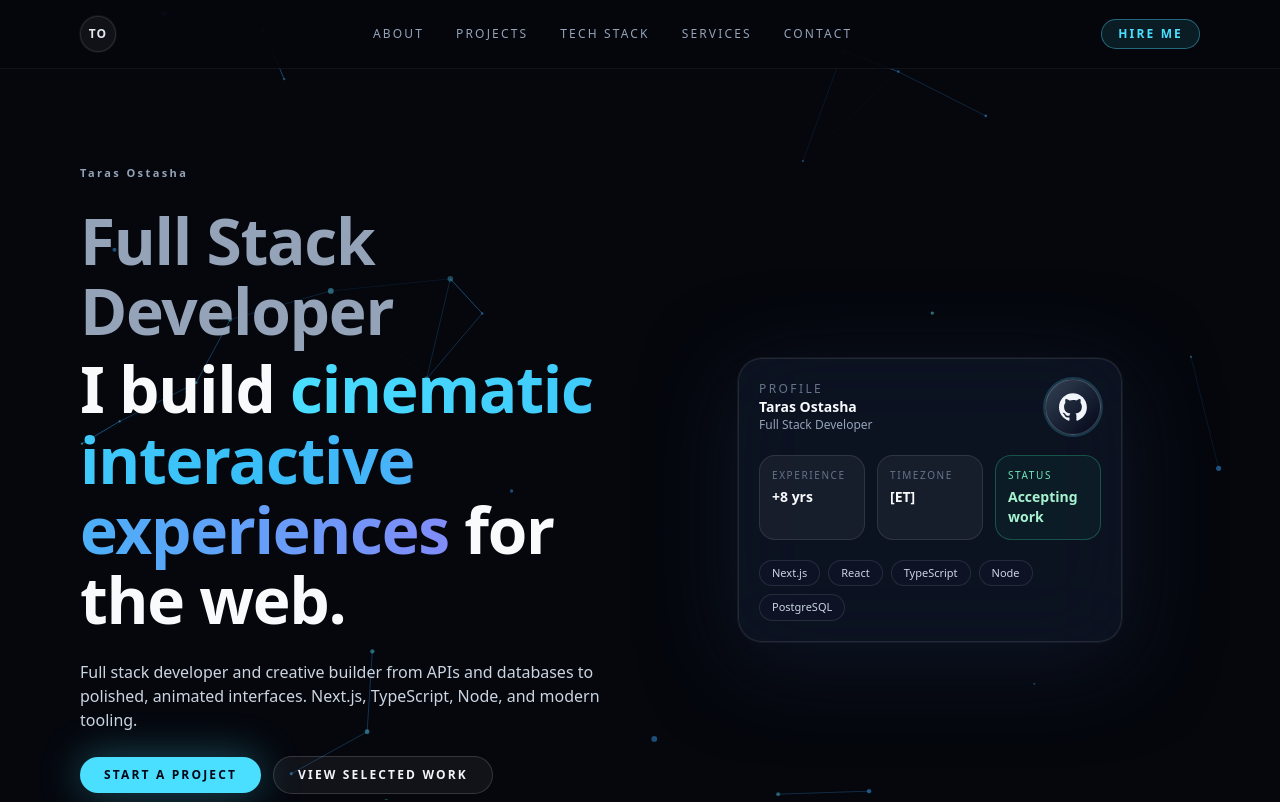
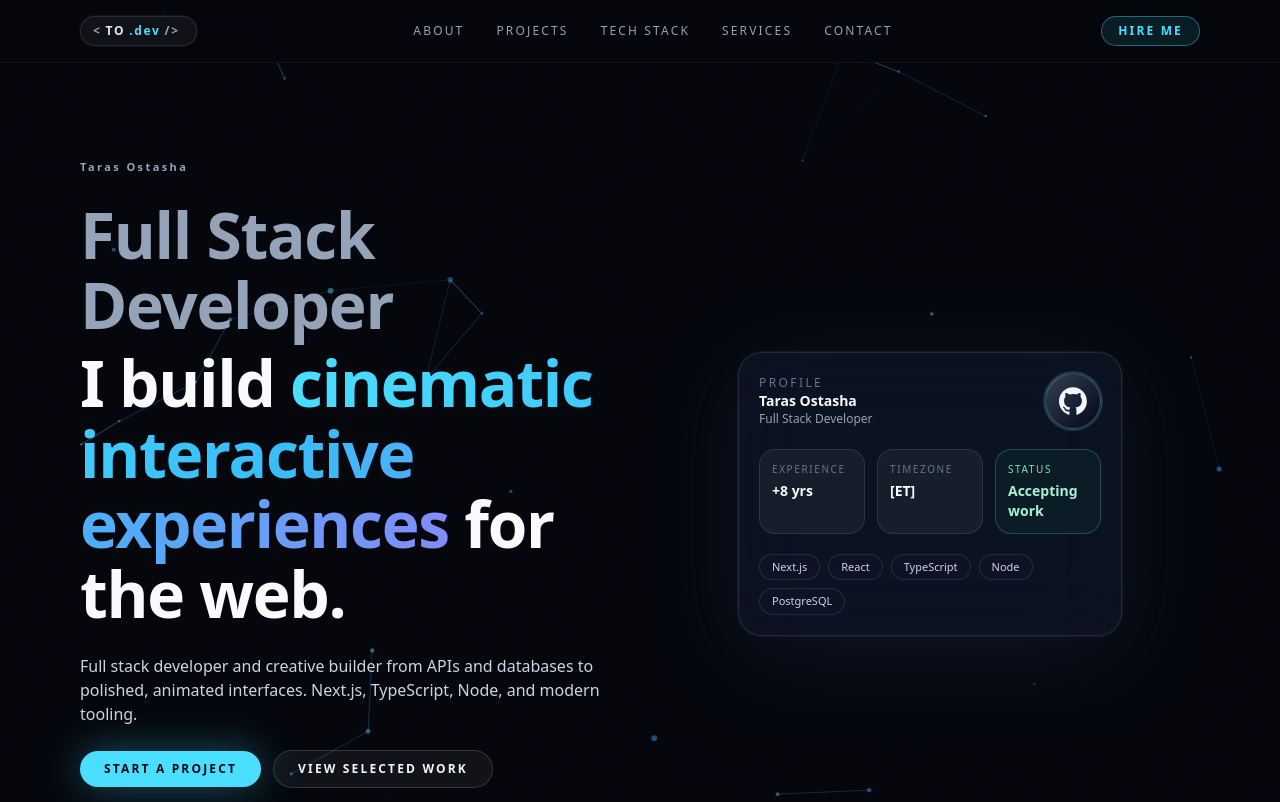
Before and after one commit to TarasOstasha/TO, a Next.js app: page / in a window 1280 px wide. Shown: the top 802 px of the page. Built offline with nearby package versions, Linux system fonts and the light colour scheme.

Commit message:
add logo

```diff
--- a/components/layout/NavBar.tsx
+++ b/components/layout/NavBar.tsx
@@ -24,8 +24,11 @@ export function NavBar() {
           href="#hero"
           className="flex items-center gap-2 transition-opacity hover:opacity-90"
         >
-          <span className="inline-flex h-9 w-9 items-center justify-center rounded-full border border-white/10 bg-white/5 text-xs font-semibold tracking-widest text-slate-200 ring-1 ring-white/5">
-            TO
+          <span className="inline-flex items-center justify-center rounded-full border border-white/10 bg-white/5 px-3 py-1.5 text-[11px] font-semibold tracking-[0.14em] text-slate-200 ring-1 ring-white/5 md:text-xs">
+            <span className="text-slate-400">&lt;</span>
+            <span className="mx-1">TO</span>
+            <span className="text-accent">.dev</span>
+            <span className="mx-1 text-slate-400">/&gt;</span>
           </span>
           <span className="text-sm font-medium text-slate-200">
             {/* Taras Ostasha */}
--- a/components/sections/ProjectsSection.tsx
+++ b/components/sections/ProjectsSection.tsx
@@ -47,7 +47,21 @@ const projects = [
     tag: "Beauty salon website · Booking system · Service platform",
     description:
       "Built a modern website and booking platform for a North NJ-based beauty and massage studio. Designed a clean, calming user experience to highlight services such as professional makeup, massage, and add-ons. Developed an intuitive booking flow to simplify appointment scheduling and enhance customer engagement, helping improve client retention and overall booking efficiency.",
-    tech: ["Next.js", "Framer Motion", "Animations"],
+    tech: [
+      "React",
+      "Vite",
+      "Tailwind CSS",
+      "PostCSS",
+      "Next.js (API routes)",
+      "Vercel Serverless Functions",
+      "Resend (Email API)",
+      "JavaScript (ES Modules)",
+      "Lucide React (Icons)",
+      "Google Fonts",
+      "Vercel (Hosting)",
+      "GitHub",
+      "ESLint",
+    ],
   },
   {
     title: "Cybersance",
```
